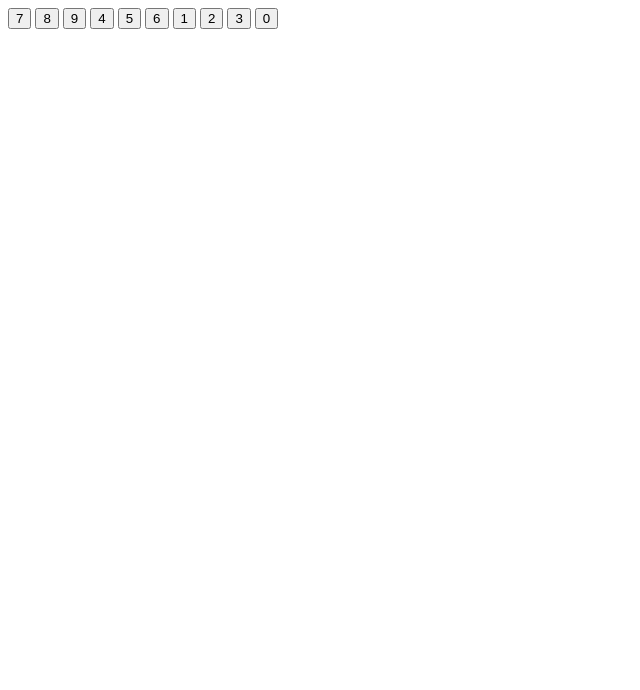
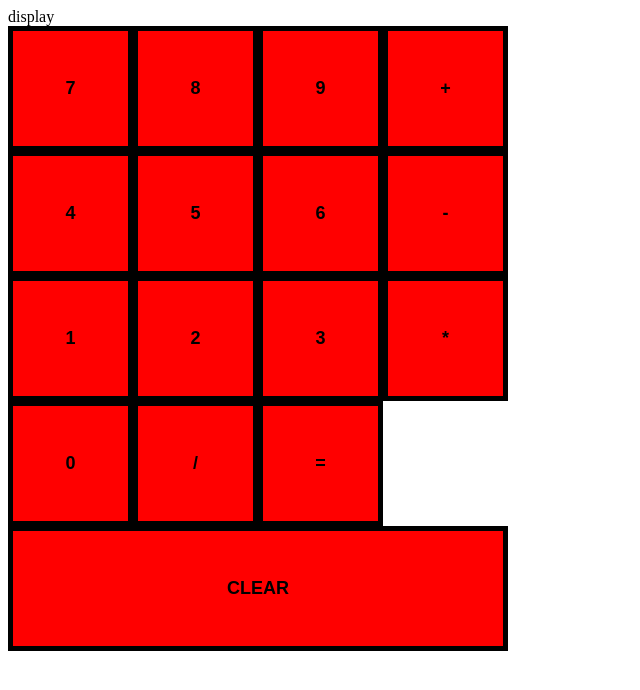
Before and after one commit to karthikcodes090905/Odin-Calculator, a plain HTML site: page index.html in a window 1280 px wide. Shown: the whole page, without its empty margins (0-640 px from the left). Drawn offline with Linux system fonts and the light colour scheme.

Commit message:
Build calculator UI layout

```diff
--- a/index.html
+++ b/index.html
@@ -8,23 +8,30 @@
 <script src = "script.js">  </script>
 </head>
 <body>
-<div id = "display">  </div>
+<div id = "parent">
+<div id = "display">display </div>
 
+<div id = "operate">
 <button>7</button>
 <button>8</button>
 <button>9</button>
+<button>+</button>
 <button>4</button>
 <button>5</button>
 <button>6</button>
+<button>-</button>
 <button>1</button>
 <button>2</button>
 <button>3</button>
+<button>*</button>
 <button>0</button>
+<button>/</button>
+<button>=</button>
+</div>
 
 
-
-
-
+<button id = "clear">CLEAR</button>
+</div>
 
 </body>
 </html>
--- a/style.css
+++ b/style.css
@@ -0,0 +1,28 @@
+#operate{
+    display: flex;
+    flex-wrap: wrap;
+}
+button{
+    border: 5px solid black;
+    background-color: red;
+    font-size: large;
+    font-weight: bold;
+    width:125px;
+    height: 125px;
+}
+button#clear{
+    width: 500px;
+    height: 125px;
+}
+#parent{
+     width: 500px;
+}
+
+/*
+#parent{
+    display: flex;
+    flex-direction: column;
+    flex-wrap: wrap;
+    justify-content: space-between;
+}
+    */
```
